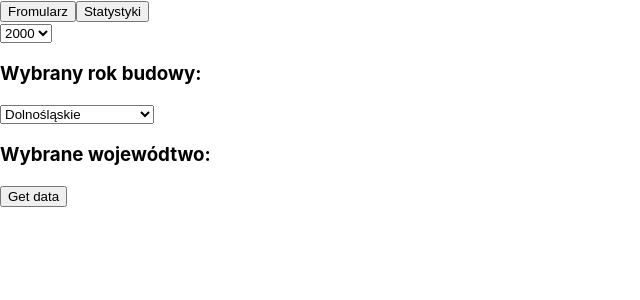
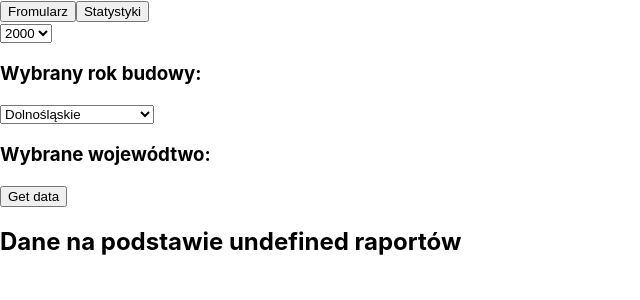
Before and after one commit to DominikPro/house-stats-front, a React (Create React App) app: page /stats in a window 1280 px wide. Shown: the top 300 px of the page, without its empty margins (0-640 px from the left). Built offline with nearby package versions, Linux system fonts and the light colour scheme.

Commit message:
Added statGenerator

```diff
--- a/db.json
+++ b/db.json
@@ -1,6 +1,5 @@
 {
   "costs": [
-
     {
       "id": "dahMoiU",
       "year": "2006",
@@ -28,7 +27,6 @@
       "houseArea": "152",
       "constructionCost": "375000"
     },
-
     {
       "id": "IoXR3ks",
       "year": "",
@@ -64,6 +62,15 @@
       "workOrderLevel": "75% - prac zostało zleconych",
       "houseArea": "200",
       "constructionCost": "45000"
+    },
+    {
+      "id": "Lbkacyw",
+      "year": "2006",
+      "voivodeship": "Łódzkie",
+      "workStage": "DEW - stan deweloperski",
+      "workOrderLevel": "100% - prac wykonałem samodzielnie",
+      "houseArea": "120",
+      "constructionCost": "475000"
     }
   ]
 }
--- /dev/null
+++ b/src/Components/GenerateStats/StatsGenerator.jsx
@@ -0,0 +1,18 @@
+import React, { useState, useEffect } from "react";
+
+const StatsGenerator = (props) => {
+    const filtredData = props.filtredData;
+    const [averageCost, setAverageCost] = useState(0);
+    const [averageSize, setAverageSize] = useState(0);
+
+
+
+    return (
+        <div>
+            <h2>{`Dane na podstawie ${filtredData.length} raportów`}</h2>
+            {/* <h3>{`Średnia powierzchnia bodowanego domu ${xx} m2`}</h3>
+            <h3>{`Średni koszt budowy dla ${xx}`}</h3> */}
+        </div>
+    );
+};
+export default StatsGenerator;
--- a/src/Components/StatisticForm/StatisticForm.jsx
+++ b/src/Components/StatisticForm/StatisticForm.jsx
@@ -4,10 +4,12 @@ import YearInput from '../Shared/YearInput'
 import getData from "../../actions/getData"
 import findData from "../../actions/findData"
 import { voivodships, year } from '../CostForm/dataForm'
+import StatsGenerator  from "../GenerateStats/StatsGenerator"
 
 const  StatisticForm=()=> {
     const [dataForStats, setDataForStats] = useState([])
-    const []=useState([])
+    const [selectedData, setSelectedData] = useState([])
+
 
     const  [statForm, setStatForm]= useState(
         {
@@ -19,24 +21,26 @@ const  StatisticForm=()=> {
           }
     )
 
-    useEffect(() => {
+    // useEffect(() => {
 
-        return () => {
-            console.log("Siema")
-            // findData(year, voivodships, dataForStats)
-        };
-    }, [dataForStats])
+    //     return () => {
+    //         console.log("Siema")
+    //         // findData(year, voivodships, dataForStats)
+    //     };
+    // }, [dataForStats])
 
 
     return (
         <div>
             <YearInput setStateInParentComponent={setStatForm}/>
-            <h3>{`Wybrany rok budowy:${statForm.info.year}`}</h3>
+            <h3>{`Wybrany rok budowy: ${statForm.info.year}`}</h3>
             <VoivodeshipInput setStateInParentComponent={setStatForm}/>
             <h3>{`Wybrane wojewódtwo: ${statForm.info.voivodeship}`}</h3>
             <button onClick={()=>{getData(setDataForStats)}}>Get data</button>
 
-            <p>{findData(statForm.info.year, statForm.info.voivodeship, dataForStats)}</p>
+            {/* <p>{findData(statForm.info.year, statForm.info.voivodeship, dataForStats)}</p> */}
+            <StatsGenerator filtredData={findData(statForm.info.year, statForm.info.voivodeship, dataForStats)}></StatsGenerator>
+
         </div>
     )
 }
--- a/src/actions/findData.js
+++ b/src/actions/findData.js
@@ -1,18 +1,15 @@
 const findData =(year, voivodeship, dataForStats)=>{
-    let filtredData = 0
+    let filtredDataForStatsGenerator = 0
 if(year !== "" || voivodeship !==""){
-
-    filtredData = dataForStats.filter((item)=>{
-        console.log(item.year)
-        console.log(item.voivodeship)
-
+    filtredDataForStatsGenerator = dataForStats.filter((item)=>{
        return(
        item.year === year &&
        item.voivodeship === voivodeship)
-
    })
 }
-console.log(filtredData)
+
+console.log(filtredDataForStatsGenerator)
+return filtredDataForStatsGenerator;
 }
 export default findData;
 
```
